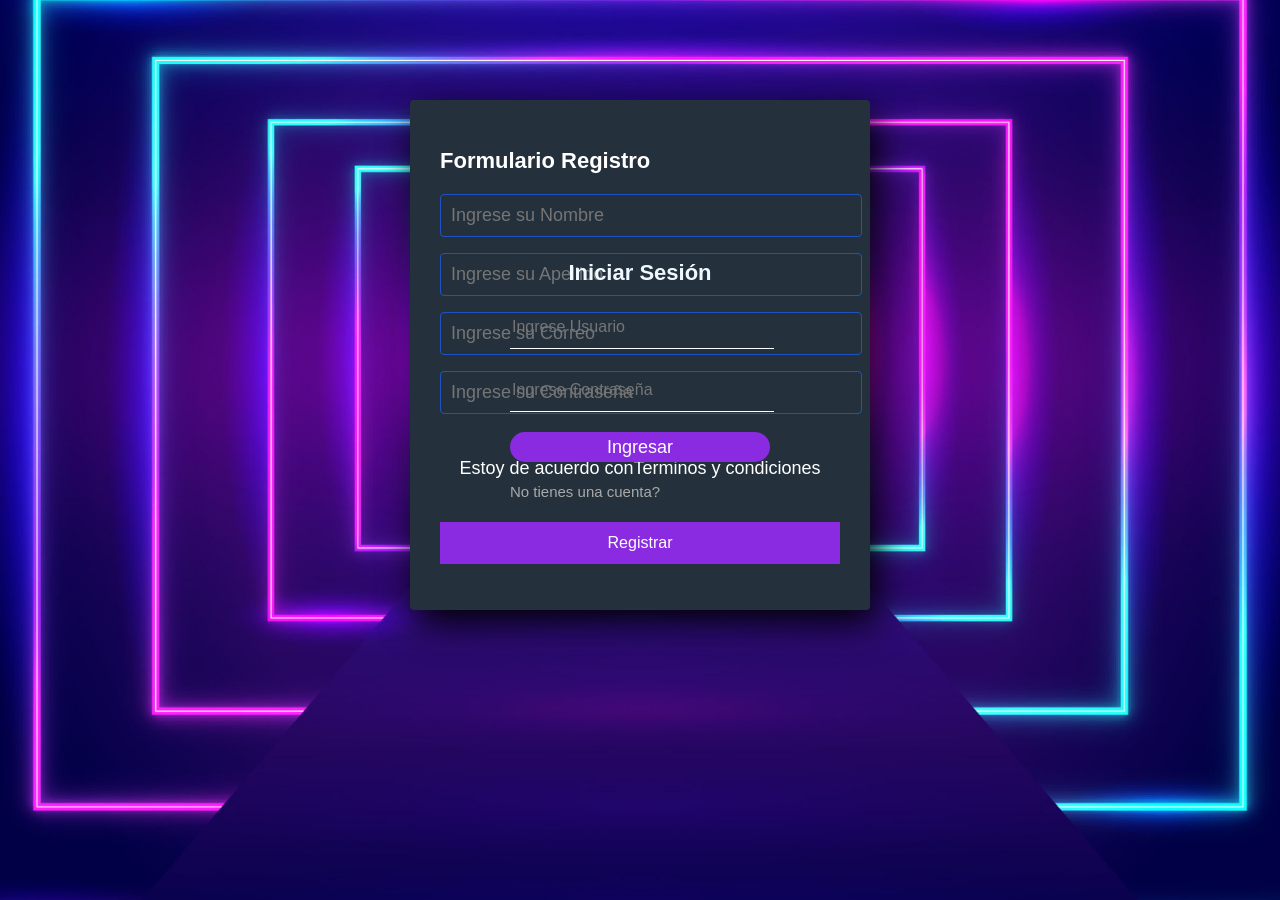
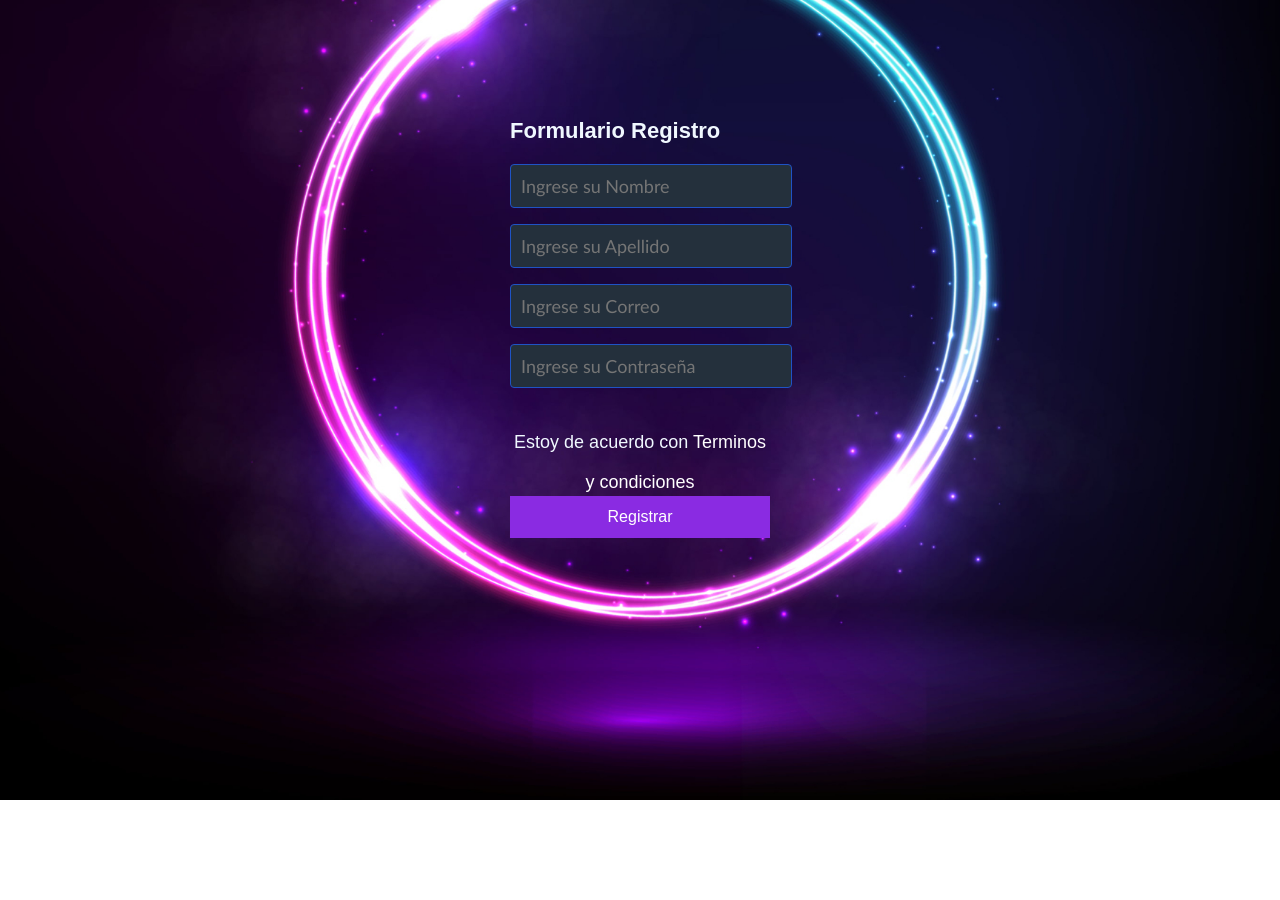
Before and after one commit to Crisleop21/Practica_Css_Js_Html5_Bootstrap, a plain HTML site: page index.html in a window 1280 px wide. After the commit the page ends 800 px from the top, so only its background shows below. Drawn offline with Linux system fonts and the light colour scheme.

Commit message:
cambio de fondo en registro

```diff
--- a/css/estilos.css
+++ b/css/estilos.css
@@ -1,7 +1,7 @@
 body{
     margin: 0;
     padding: 0;
-    background: url(../img/fondo.jpg) no-repeat center top;
+    background: url(../img/fondo1.jpg) no-repeat center top;
     background-size: cover;
     font-family: sans-serif;
     height: 100vh;
@@ -59,6 +59,7 @@ body{
     color: #fff;
     font-size: 18px;
     border-radius: 20px;
+    transition: all 300ms;
 }
 
 .login-box a {
@@ -74,15 +75,25 @@ body{
 
 /* aqui comienza la ventana registro */
 .form-register{
-    width: 400px;
-    background: #24303c;
+    /* width: 400px;
+    background:rgba(0, -0, -0, -0.1);
     padding: 30px;
     margin: auto;
     margin-top: 100px;
     border-radius: 4px;
     font-family: sans-serif;
     color: white;
-    box-shadow: 7px 13px 37px #000;
+    box-shadow: 7px 13px 37px #000; */
+    width: 320px;
+    height: 420px;
+    background:rgba(0, -0, -0, -0.1);
+    color: aliceblue;
+    top: 30%;
+    left: 50%;
+    position: absolute;
+    transform: translate(-50%,-50%);
+    box-sizing: border-box;
+    padding: 70px 30px;
 }
 
 .form-register h2{
@@ -97,7 +108,7 @@ body{
     border-radius: 4px;
     margin-bottom: 16px;
     border: 1px solid #1f53c5;
-    font-family: sans-serif;
+    font-family: 'calibri';
     font-size: 18px;
     color: white;
 }
@@ -123,5 +134,13 @@ body{
     color: white;
     margin: 16px 0;
     font-size: 16px;
+}
+/* Para oculta el formulario registro */
+.login-box{
+    opacity: 1;
+    display: none;
+}
 
+.form-register{
+    display: block;
 }
```
Also changed, not shown: index.html (+1 -1 lines).
